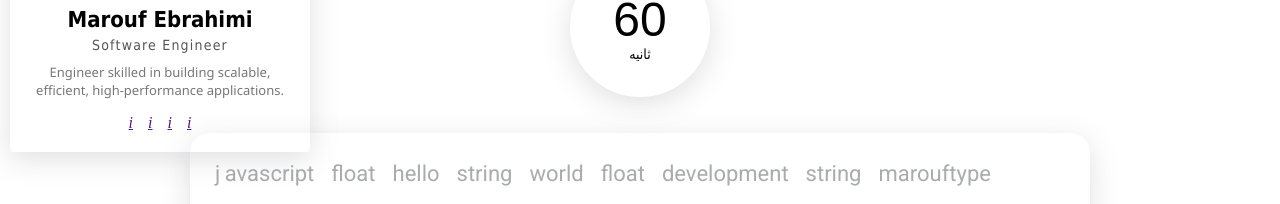
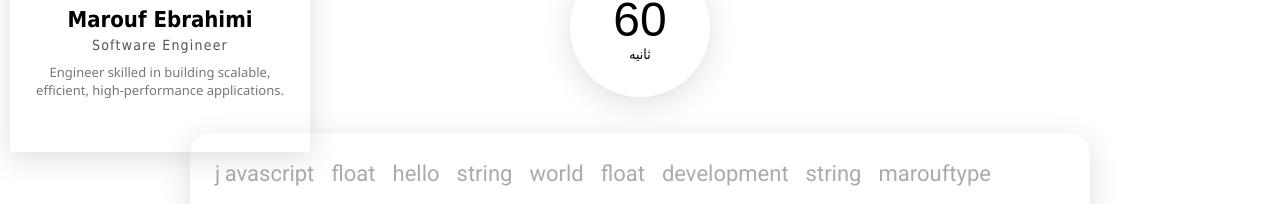
Before and after one commit to MaroufEbrahimi/marouftype, a React (Vite) app: page / in a window 1280 px wide. Both pictures are taken after a click on the element 160 px from the left and 85 px from the top of the page. Shown: the part 223-427 px from the top of the page. Built offline with nearby package versions, Linux system fonts and the light colour scheme.

Commit message:
icons added on Profiles

```diff
--- a/package.json
+++ b/package.json
@@ -10,7 +10,13 @@
     "preview": "vite preview"
   },
   "dependencies": {
+    "@fortawesome/fontawesome-svg-core": "^7.0.1",
+    "@fortawesome/free-brands-svg-icons": "^7.0.1",
+    "@fortawesome/free-regular-svg-icons": "^7.0.1",
+    "@fortawesome/free-solid-svg-icons": "^7.0.1",
+    "@fortawesome/react-fontawesome": "^3.0.2",
     "react": "^19.1.1",
+    "react-bootstrap-icons": "^1.11.6",
     "react-dom": "^19.1.1"
   },
   "devDependencies": {
--- a/src/components/Profile/Profile.tsx
+++ b/src/components/Profile/Profile.tsx
@@ -1,6 +1,8 @@
 import "./Profile.css";
 import profile from "../../assets/img/profile_avatar.png";
 import { useEffect, useRef, useState } from "react";
+import * as Icon from "react-bootstrap-icons";
+
 const Profile = () => {
   const [profileBox, setProfileBox] = useState(false);
   const boxRef = useRef<HTMLDivElement>(null);
@@ -47,16 +49,16 @@ const Profile = () => {
 
             <div className="profile_social dis_f gap_15">
               <a href="">
-                <i>i</i>
+                <Icon.Linkedin />
               </a>
               <a href="">
-                <i>i</i>
+                <Icon.Github />
               </a>
               <a href="">
-                <i>i</i>
+                <Icon.Instagram />
               </a>
               <a href="">
-                <i>i</i>
+                <Icon.Facebook />
               </a>
             </div>
           </div>
```
Also changed, not shown: 1 other file (tests, documents, lock files or other folders).
